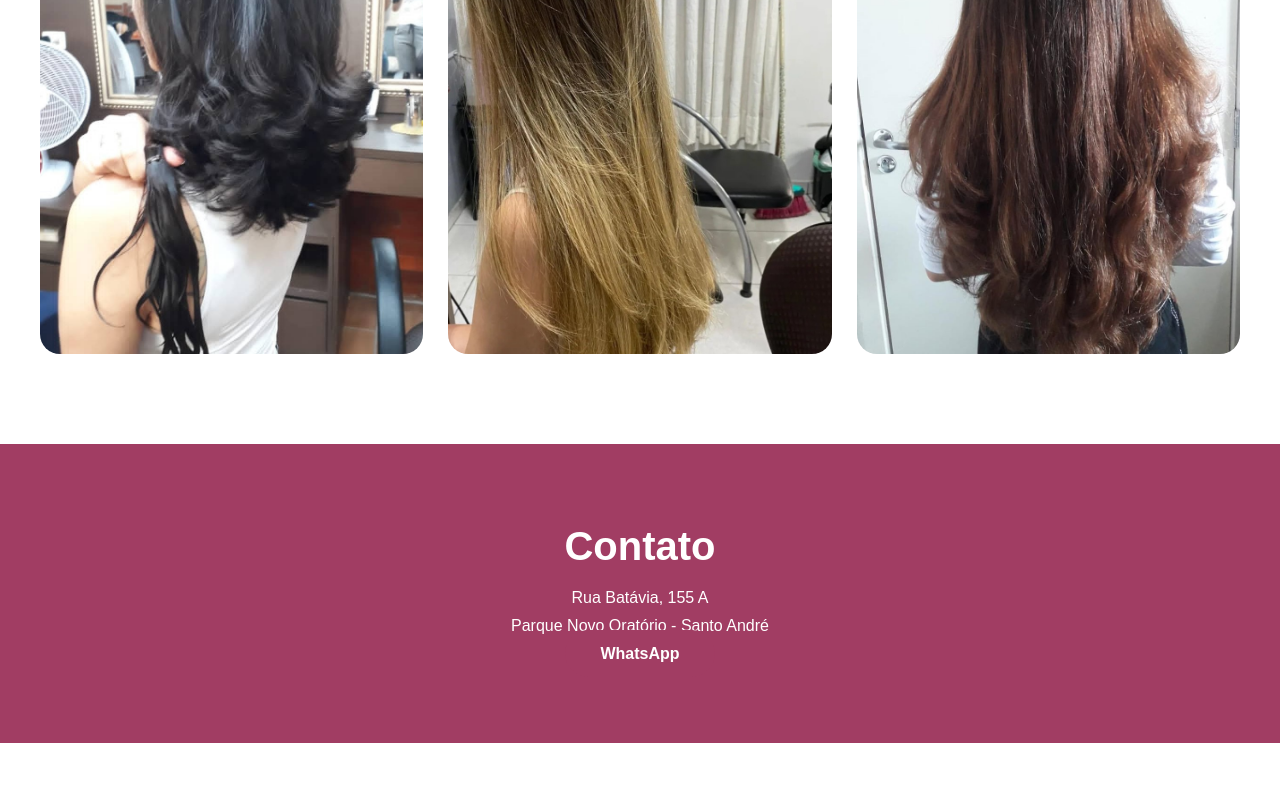
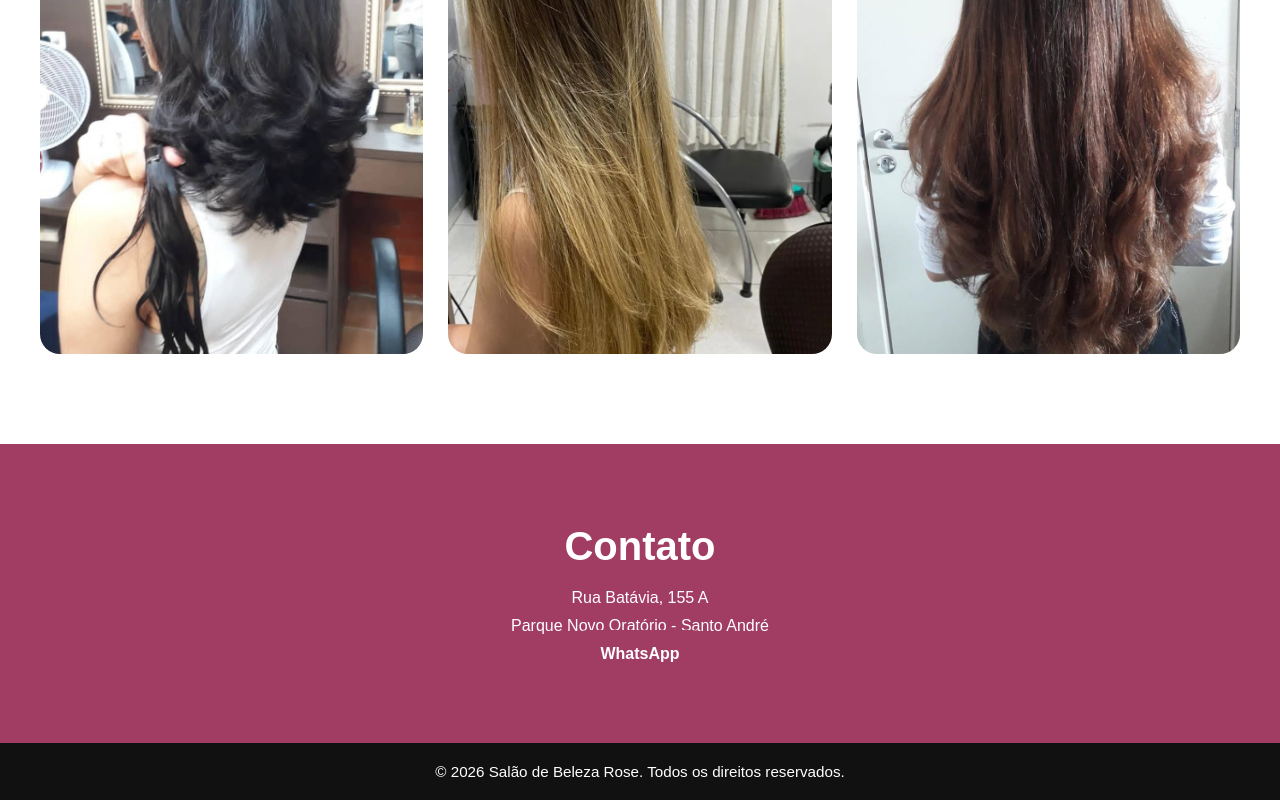
Before and after one commit to Marco471/rose-salao, a Next.js app: page / in a window 1280 px wide. Shown: the part 1322-2122 px from the top of the page. Before the commit the page ends 2065 px from the top, so only its background shows below. Built offline with nearby package versions, Linux system fonts and the light colour scheme.

Commit message:
Adiciona rodape final

```diff
--- a/app/globals.css
+++ b/app/globals.css
@@ -155,19 +155,10 @@ body {
   padding: 20px;
 }
 
+
 .rodape p {
-  margin: 5px 0;
+  margin: 0;
   font-size: 0.95rem;
-}
-
-.rodape a {
-  color: #f4c2d7;
-  text-decoration: none;
-  font-weight: bold;
-}
-
-.rodape a:hover {
-  text-decoration: underline;
 }
 
 /* RESPONSIVO */
--- a/app/page.tsx
+++ b/app/page.tsx
@@ -121,6 +121,10 @@ export default function Home() {
           WhatsApp
         </a>
       </section>
+
+      <footer className="rodape">
+        <p>© 2026 Salão de Beleza Rose. Todos os direitos reservados.</p>
+      </footer>
     </main>
   );
 }
```
